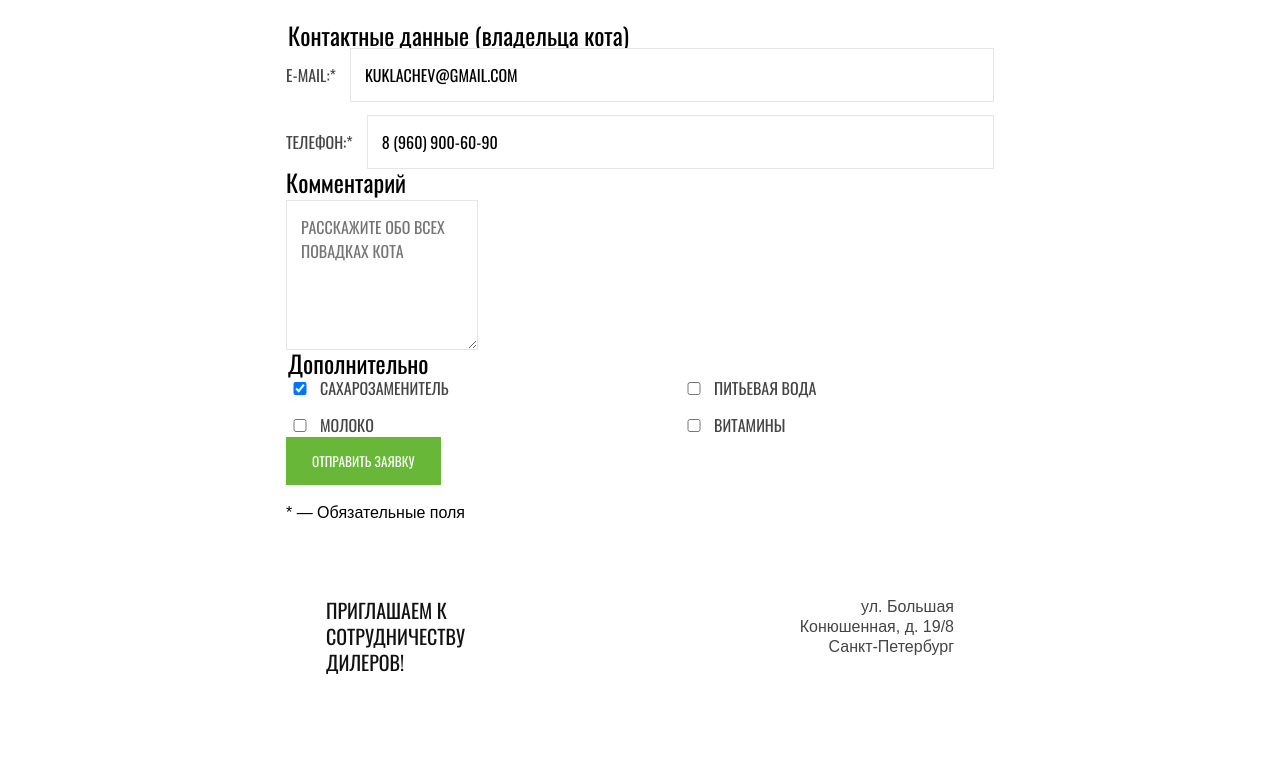
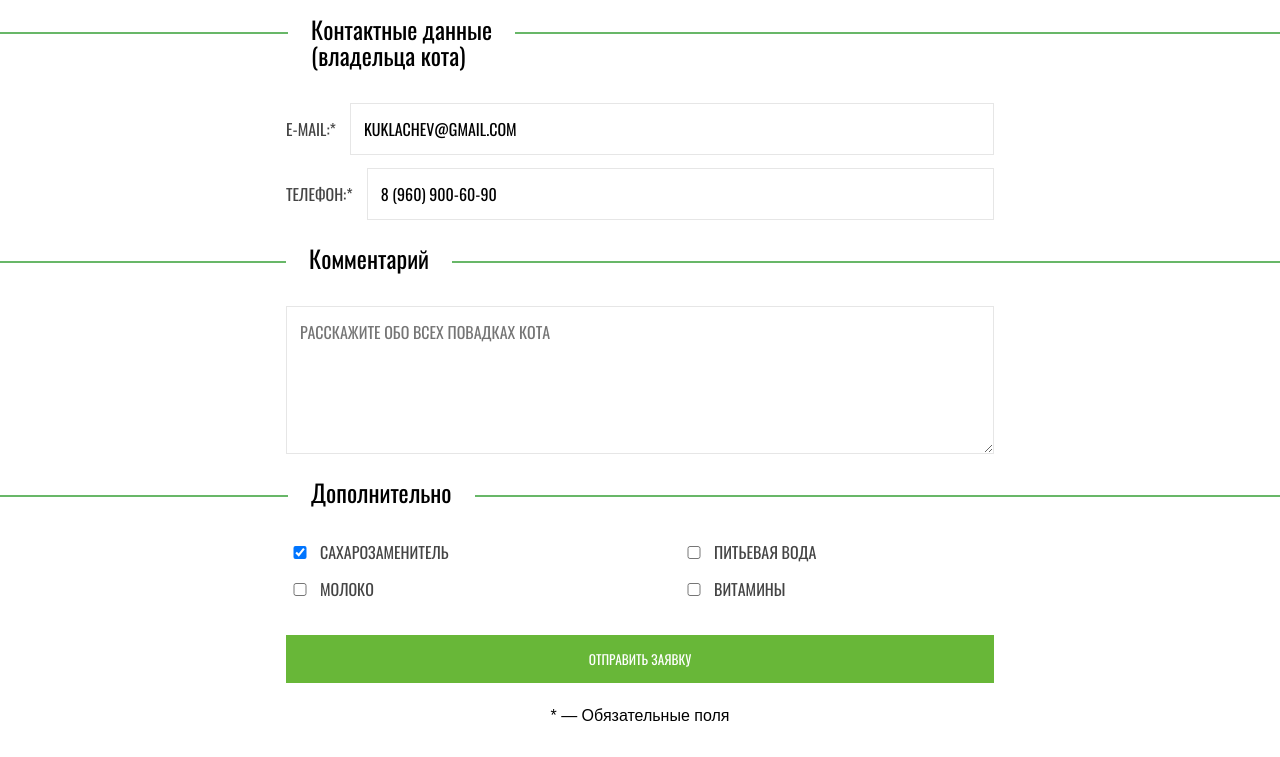
Before and after one commit to konick24/cat-energy, a website: page source/form.html in a window 1280 px wide. Shown: the part 711-1468 px from the top of the page. Drawn offline with Linux system fonts and the light colour scheme.

Commit message:
Продолжаем стилизацию формы

```diff
--- a/source/form.html
+++ b/source/form.html
@@ -90,7 +90,9 @@
             </ul>
           </fieldset>
           <fieldset class="form__group form__group--contacts field-group">
-            <legend class="field-group__heading">Контактные данные (владельца кота)</legend>
+            <legend class="field-group__heading">
+              <span>Контактные данные<br>(владельца кота)</span>
+            </legend>
             <ul class="field-group__list field-group__list--contacts">
               <li class="field-group__item">
                 <label class="field">
@@ -106,14 +108,18 @@
               </li>
             </ul>
           </fieldset>
-          <div class="form-group form__group--comment field-group">
-            <label class="field-group__heading" for="comment">Комментарий</label>
-            <div class="field">
+          <div class="form__group form__group--comment field-group">
+            <label class="field-group__heading" for="comment">
+              <span>Комментарий</span>
+            </label>
+            <div class="field field--no-label">
               <textarea class="field__input" name="comment" id="comment" rows="5" placeholder="Расскажите обо всех повaдках кота"></textarea>
             </div>
           </div>
           <fieldset class="form__group form__group--additional field-group">
-            <legend class="field-group__heading">Дополнительно</legend>
+            <legend class="field-group__heading">
+              <span>Дополнительно</span>
+            </legend>
             <ul class="field-group__list field-group__list--additional">
               <li class="field-group__item field-group__item--checkbox">
                 <label class="field">
@@ -141,8 +147,10 @@
               </li>
             </ul>
           </fieldset>
-          <button class="form__button button" type="button">Отправить заявку</button>
-          <p class="form__additional">* — Обязательные поля</p>
+          <div class="form__footer">
+            <button class="form__button button" type="button">Отправить заявку</button>
+            <p class="form__additional">* — Обязательные поля</p>
+          </div>
         </form>
       </section>
       <footer class="page-main__footer contacts">
--- a/source/sass/blocks/contacts.scss
+++ b/source/sass/blocks/contacts.scss
@@ -1,5 +1,9 @@
 .contacts {
   background-color: #ffffff;
+
+  &:not(.contacts--main) {
+    background-color: #f2f2f2;
+  }
 
   @media (min-width: $desktop-width) {
     position: relative;
--- a/source/sass/blocks/field-group.scss
+++ b/source/sass/blocks/field-group.scss
@@ -10,9 +10,28 @@
 }
 
 .field-group__heading {
+  display: flex;
   font-family: $font-heading;
   font-size: 24px;
   line-height: 26px;
+  margin-bottom: 35px;
+
+  & span {
+    position: relative;
+    z-index: 1;
+    padding: 0 23px;
+    background-color: #ffffff;
+  }
+
+  &::before {
+    content: "";
+    position: absolute;
+    left: 0;
+    right: 0;
+    margin-top: 16px;
+    height: 2px;
+    background-color: #68b768;
+  }
 }
 
 .field-group__list {
--- a/source/sass/blocks/field.scss
+++ b/source/sass/blocks/field.scss
@@ -10,7 +10,7 @@
 }
 
 .field__input {
-  padding: 14px;
+  padding: 13px;
   font-family: inherit;
   font-size: 16px;
   text-transform: uppercase;
@@ -21,3 +21,7 @@
     border-color: #cdcdcd;
   }
 }
+
+.field--no-label .field__input {
+  grid-column: 1 / -1;
+}
--- a/source/sass/blocks/form.scss
+++ b/source/sass/blocks/form.scss
@@ -21,3 +21,17 @@
     grid-column: 1 / -1;
   }
 }
+
+.form__footer {
+  margin: 34px 0 32px;
+}
+
+.form__button {
+  width: 100%;
+}
+
+.form__additional {
+  text-align: center;
+  margin: 0;
+  margin-top: 21px;
+}
```
Also changed, not shown: source/index.html (+1 -1 lines), source/css/style.css, 1 other file.
